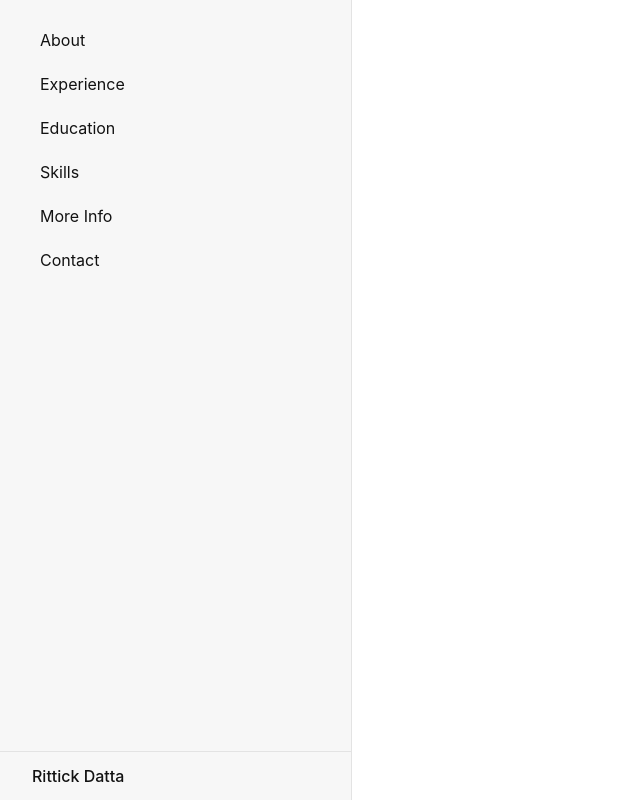
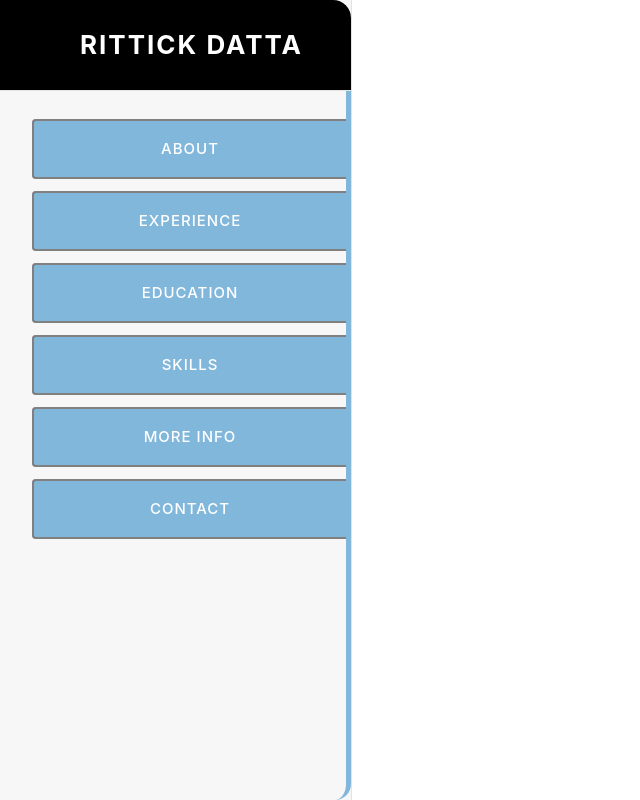
Before and after one commit to RittickDatta/portfolio-website, a React (Create React App) app in the folder my-portfolio-website/: page / in a window 1280 px wide. Shown: the whole page, without its empty margins (0-640 px from the left). Built offline with nearby package versions, Linux system fonts and the light colour scheme.

Commit message:
Dev: navbar styling;

```diff
--- a/my-portfolio-website/src/index.css
+++ b/my-portfolio-website/src/index.css
@@ -35,7 +35,9 @@ button {
   border: none;
   border-radius: 8px;
   padding: 0.5rem 0.75rem;
-  box-shadow: 0 0px 1px hsla(0, 0%, 0%, 0.2), 0 1px 2px hsla(0, 0%, 0%, 0.2);
+  box-shadow:
+    0 0px 1px hsla(0, 0%, 0%, 0.2),
+    0 1px 2px hsla(0, 0%, 0%, 0.2);
   background-color: white;
   line-height: 1.5;
   margin: 0;
@@ -48,7 +50,9 @@ button {
 textarea:hover,
 input:hover,
 button:hover {
-  box-shadow: 0 0px 1px hsla(0, 0%, 0%, 0.6), 0 1px 2px hsla(0, 0%, 0%, 0.2);
+  box-shadow:
+    0 0px 1px hsla(0, 0%, 0%, 0.6),
+    0 1px 2px hsla(0, 0%, 0%, 0.2);
 }
 
 button:active {
@@ -104,15 +108,17 @@ form[action$="destroy"] button {
 
 #sidebar {
   width: 22rem;
+  height: "100%";
   background-color: #f7f7f7;
   border-right: solid 1px #e3e3e3;
   display: flex;
   flex-direction: column;
+  position: relative;
 }
 
 #sidebar > * {
   padding-left: 2rem;
-  padding-right: 2rem;
+  padding-right: 0rem;
 }
 
 #sidebar h1 {
@@ -122,7 +128,7 @@ form[action$="destroy"] button {
   align-items: center;
   margin: 0;
   padding: 1rem 2rem;
-  border-top: 1px solid #e3e3e3;
+  /* border-top: 1px solid #e3e3e3; */
   order: 1;
   line-height: 1;
 }
@@ -183,6 +189,10 @@ form[action$="destroy"] button {
   flex: 1;
   overflow: auto;
   padding-top: 1rem;
+  /* background-color: #343d46; */
+  width: 100%;
+  border-right: 5px solid #82b7dc;
+  border-bottom-right-radius: 16px;
 }
 
 #sidebar nav a span {
@@ -197,7 +207,7 @@ i {
   color: #818181;
 }
 #sidebar nav .active i {
-  color: inherit;
+  /* color: inherit; */
 }
 
 #sidebar ul {
@@ -207,25 +217,51 @@ i {
 }
 
 #sidebar li {
-  margin: 0.25rem 0;
+  height: 4em;
+  margin: 0.75rem 0;
+  color: white;
+  background-color: #82b7dc;
+  border-top-left-radius: 4px;
+  border-bottom-left-radius: 4px;
+  font-size: 15px;
+  text-transform: uppercase;
+  letter-spacing: 1px;
 }
 
 #sidebar nav a {
+  height: 4em;
+  width: 100%;
+  margin-bottom: 1em;
+
+  font-size: 1em;
+  font-weight: 500;
+
   display: flex;
   align-items: center;
-  justify-content: space-between;
+  justify-content: space-around;
   overflow: hidden;
 
   white-space: pre;
   padding: 0.5rem;
-  border-radius: 8px;
+  border-top-left-radius: 4px;
+  border-bottom-left-radius: 4px;
   color: inherit;
   text-decoration: none;
   gap: 1rem;
+  border-left: 2px solid #808080;
+  border-top: 2px solid #808080;
+  border-bottom: 2px solid #808080;
 }
 
 #sidebar nav a:hover {
-  background: #e3e3e3;
+  font-size: 16px;
+  background: black;
+  color: white;
+  transition-duration: 300ms;
+  transition-delay: 100ms;
+  letter-spacing: 4px;
+  border: 5px solid #82b7dc;
+  box-shadow: -2px 2px 10px #114084;
 }
 
 #sidebar nav a.active {
@@ -241,6 +277,9 @@ i {
   flex: 1;
   padding: 2rem 4rem;
   width: 100%;
+  height: 100%;
+  max-height: 100%;
+  overflow: scroll;
 }
 
 #detail.loading {
@@ -379,3 +418,27 @@ i {
   justify-content: center;
   width: 100%;
 }
+
+#nameAndLinks {
+  width: 100%;
+  display: flex;
+  justify-content: space-around;
+  align-items: center;
+  background-color: black;
+  border-top-right-radius: 18px;
+}
+
+#nameAndLinks > h1 {
+  text-transform: uppercase;
+  font-size: 26px;
+  font-weight: bold;
+  color: Black;
+  letter-spacing: 2px;
+  color: white;
+}
+
+#nameAndLinks > h1:hover {
+  font-size: 30px;
+  font-weight: 600;
+  transition-duration: 200ms;
+}
--- a/my-portfolio-website/src/routes/root.jsx
+++ b/my-portfolio-website/src/routes/root.jsx
@@ -5,7 +5,9 @@ export default function Root() {
   return (
     <>
       <div id="sidebar">
-        <h1>Rittick Datta</h1>
+        <div id="nameAndLinks">
+          <h1>Rittick Datta</h1>
+        </div>
         <nav>
           <ul>
             <li>
```
